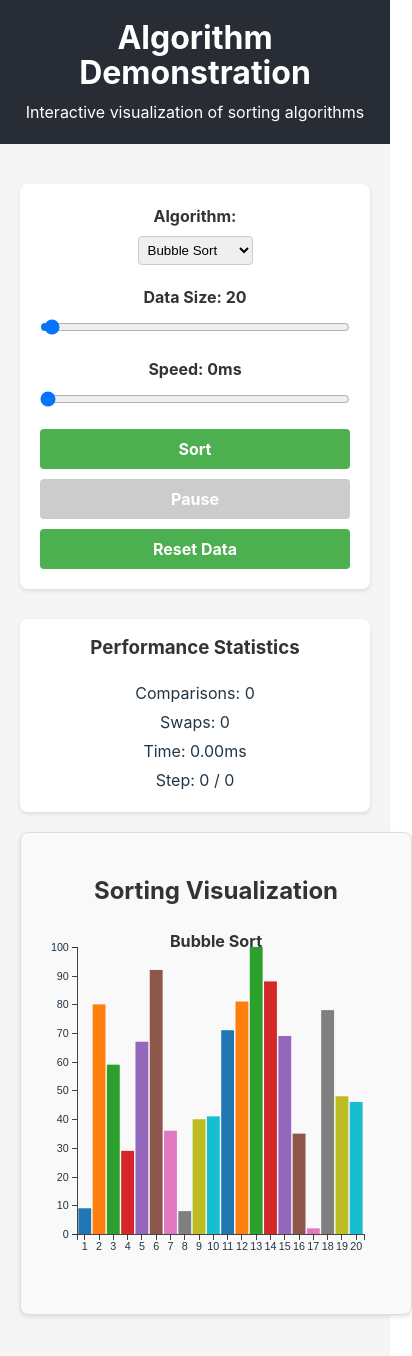
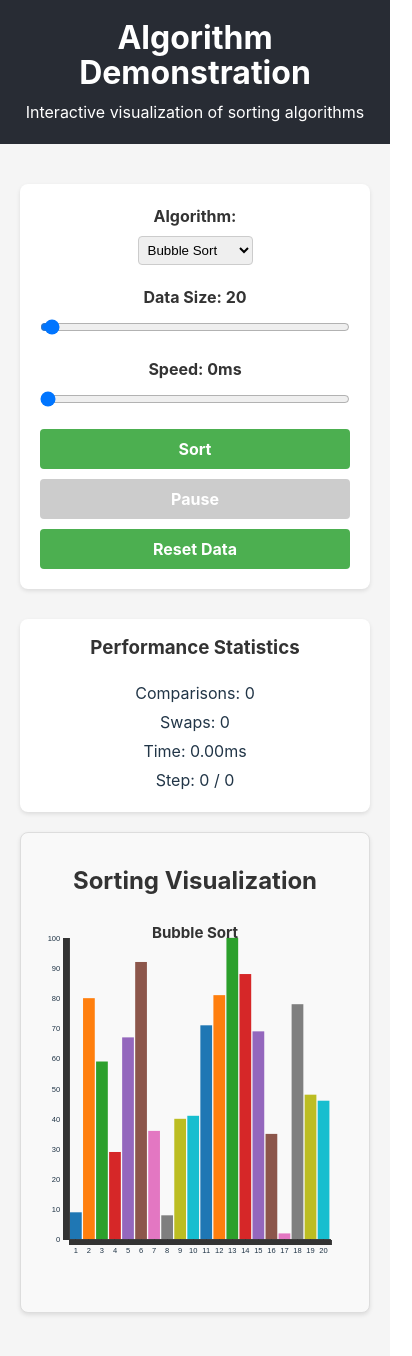
Before and after one commit to Wenaixi/Algorithm-demonstration, a React (Vite) app: page / in a window 390 px wide. Shown: the top 1356 px of the page, 412 px wide, since content can reach past the window. Built offline with nearby package versions, Linux system fonts and the light colour scheme.

Commit message:
Fix: Mobile axis label visibility issue

```diff
--- a/src/styles/SortingVisualizer.css
+++ b/src/styles/SortingVisualizer.css
@@ -3,13 +3,14 @@
 
 .sorting-visualizer {
   width: 100%;
-  max-width: 1200px;
+  max-width: 100%;
   margin: 20px auto;
   padding: 20px;
   border: 1px solid #ddd;
   border-radius: 8px;
   box-shadow: 0 2px 4px rgba(0,0,0,0.1);
   background-color: #f9f9f9;
+  box-sizing: border-box;
 }
 
 .sorting-visualizer h2 {
@@ -21,6 +22,7 @@
 .sorting-visualizer svg {
   width: 100%;
   height: auto;
+  min-width: 0; /* Remove fixed minimum width to prevent overflow */
 }
 
 .bar {
@@ -35,6 +37,7 @@
 
 .x-axis, .y-axis {
   font-size: 12px;
+  fill: #333; /* Ensure axis labels are visible */
 }
 
 .x-axis path,
@@ -50,3 +53,42 @@
   font-weight: bold;
   fill: #333;
 }
+
+/* Mobile-specific adjustments */
+@media (max-width: 768px) {
+  .sorting-visualizer {
+    padding: 10px;
+    margin: 10px auto;
+    max-width: 100%;
+  }
+
+  .sorting-visualizer svg {
+    min-width: 0; /* Remove fixed minimum width for smaller screens */
+    max-width: 100%;
+  }
+
+  .x-axis, .y-axis {
+    font-size: 10px; /* Smaller font size for axes on mobile */
+    fill: #333; /* Ensure axis labels are visible on mobile */
+  }
+
+  .chart-title {
+    font-size: 16px; /* Smaller title font size on mobile */
+  }
+}
+
+@media (max-width: 480px) {
+  .sorting-visualizer svg {
+    min-width: 250px; /* Further adjust for very small screens */
+  }
+
+  .label {
+    font-size: 10px; /* Smaller label font size on very small screens */
+    fill: #333; /* Ensure text is visible on mobile */
+  }
+
+  .x-axis, .y-axis {
+    font-size: 8px; /* Even smaller font size for axes on very small screens */
+    fill: #333; /* Ensure axis labels are visible on very small screens */
+  }
+}
```
Also changed, not shown: 1 other file (tests, documents, lock files or other folders).
